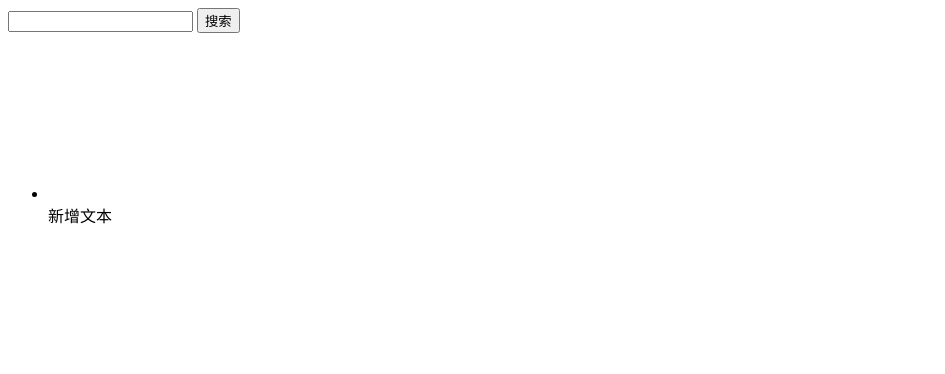
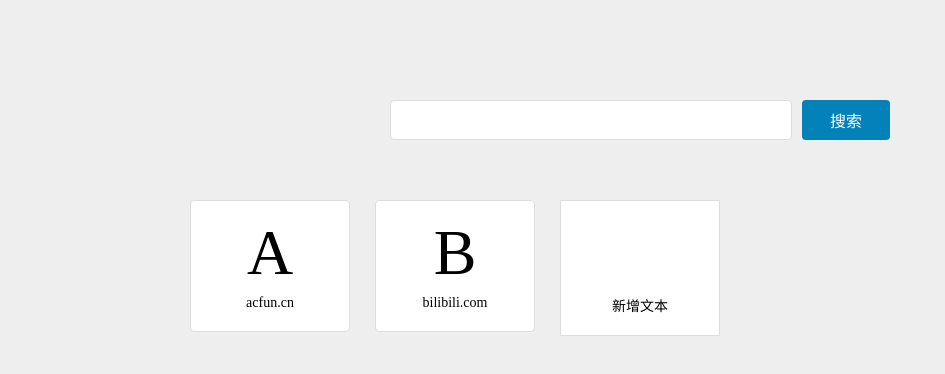
Before and after one commit to adekang/Fuji-Navigator, a website: page src/index.html in a window 1280 px wide. Shown: the whole page, without its empty margins (0-945 px from the left). Drawn offline with nearby package versions, Linux system fonts and the light colour scheme; the site is published under a folder, as on GitHub Pages, so addresses that start at the root find nothing.

Commit message:
改动文件夹

```diff
--- a/index.html
+++ b/src/index.html
@@ -8,7 +8,7 @@
 			content="width=device-width,initial-scale=1,minimum-scale=1,maximum-scale=1,user-scalable=no,viewport-fit=cover"
 		/>
 		<title>不二 — 前端导航网站</title>
-		<link rel="stylesheet" href="/css/main.css" />
+		<link rel="stylesheet" href="./main.css" />
 	</head>
 	<body>
 		<header class="globalHeader">
@@ -35,6 +35,6 @@
 
 		<script src="//at.alicdn.com/t/font_2381381_lc82uvo5lse.js"></script>
 		<script src="https://cdn.bootcdn.net/ajax/libs/jquery/3.5.1/jquery.min.js"></script>
-		<script src="/js/mian.js"></script>
+		<script src="./mian.js"></script>
 	</body>
 </html>
```
Also changed, not shown: package.json (+12 -3 lines), dist/index.html, images/bilibili.jpg (deleted), src/main.css (renamed from css/main.css), src/mian.js (renamed from js/mian.js), 8 other files.
